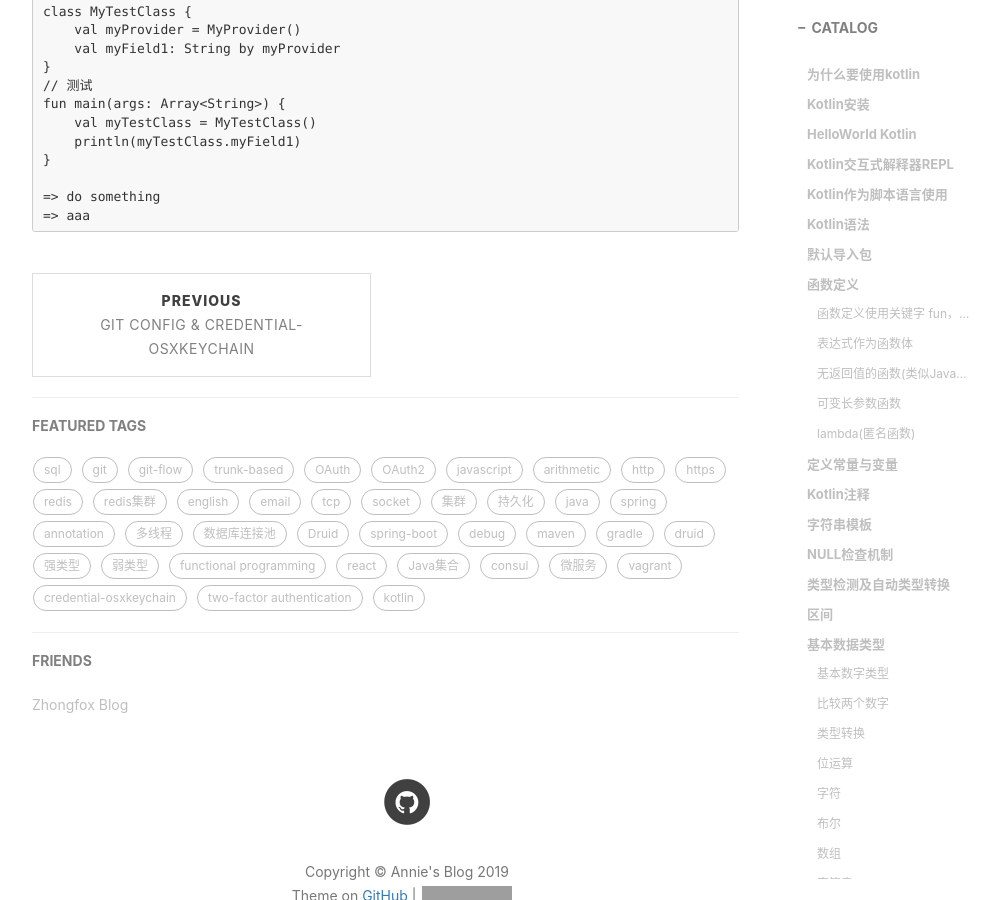
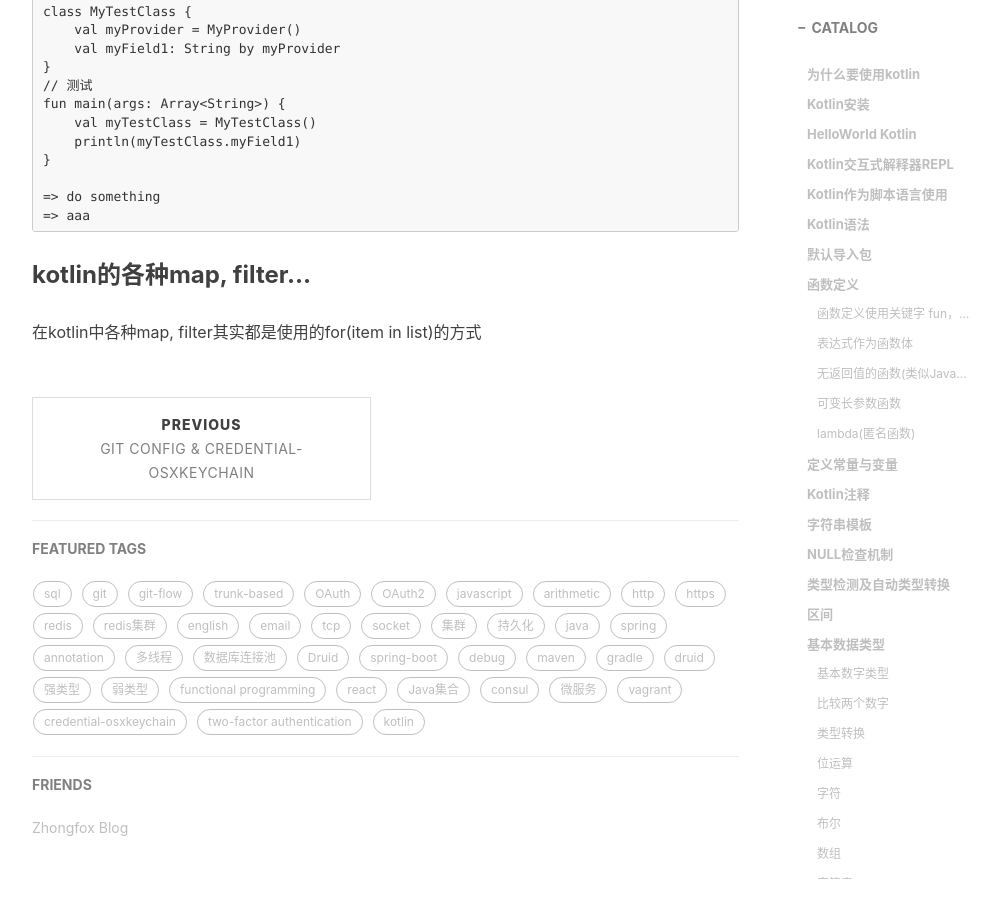
Before and after one commit to dongjx/dongjx.github.io, a Jekyll site: the page built from _posts/2018-10-15-kotlin.md, in a window 1280 px wide and 900 px high, scrolled down 26380 px. Shown: the whole window, without its empty margins (233-1220 px from the left). Built offline with Jekyll 4.4.1, drawn with Linux system fonts in a browser that asks for light colours; nearby versions of some CDN libraries; comment, search, counter and statistics services are not loaded; grey boxes are pictures that could not be loaded.

Commit message:
Update 2018-10-15-kotlin.md

````diff
--- a/_posts/2018-10-15-kotlin.md
+++ b/_posts/2018-10-15-kotlin.md
@@ -1283,3 +1283,6 @@ fun main(args: Array<String>) {
 => do something
 => aaa
 ```
+
+### kotlin的各种map, filter...
+在kotlin中各种map, filter其实都是使用的for(item in list)的方式
````
